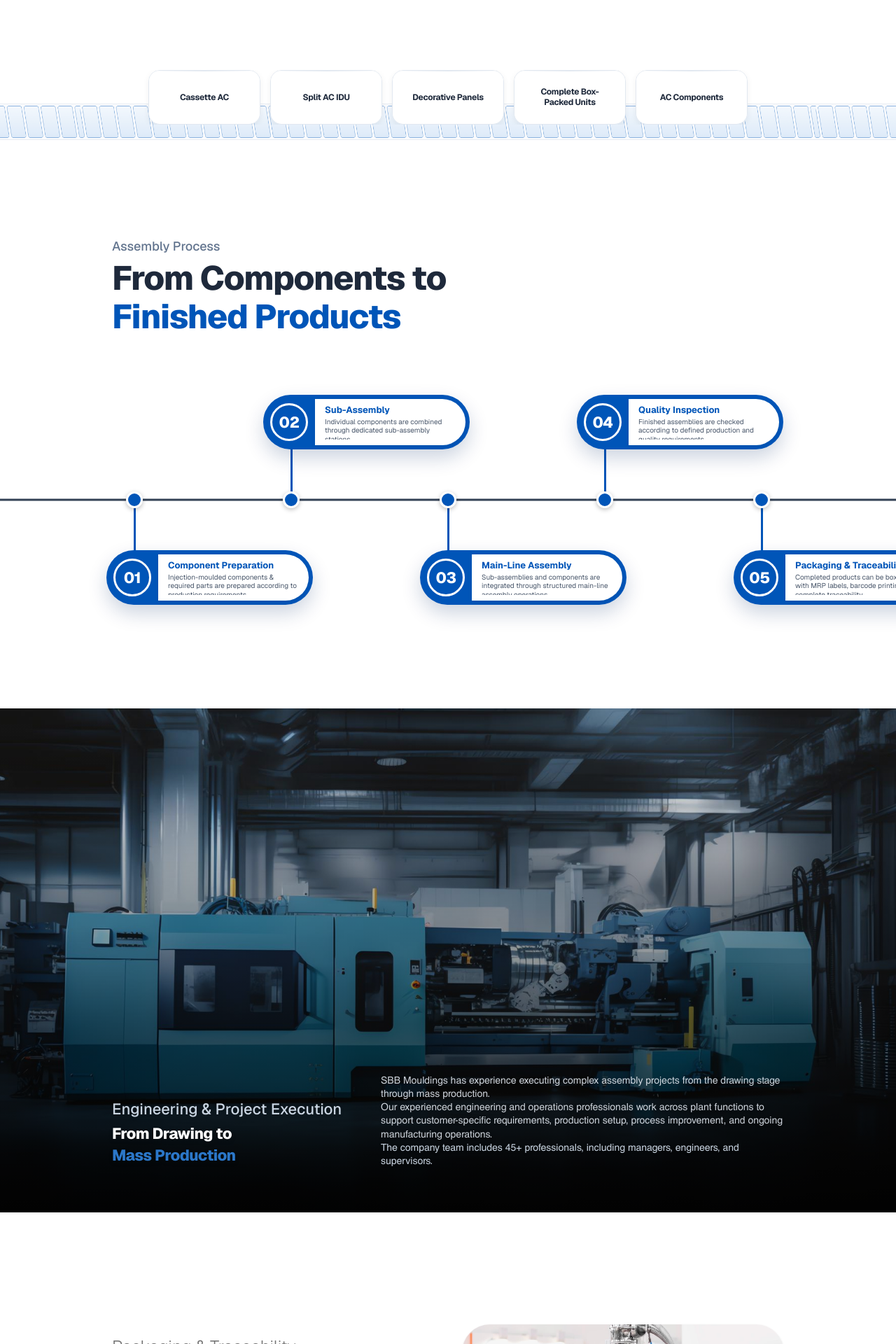
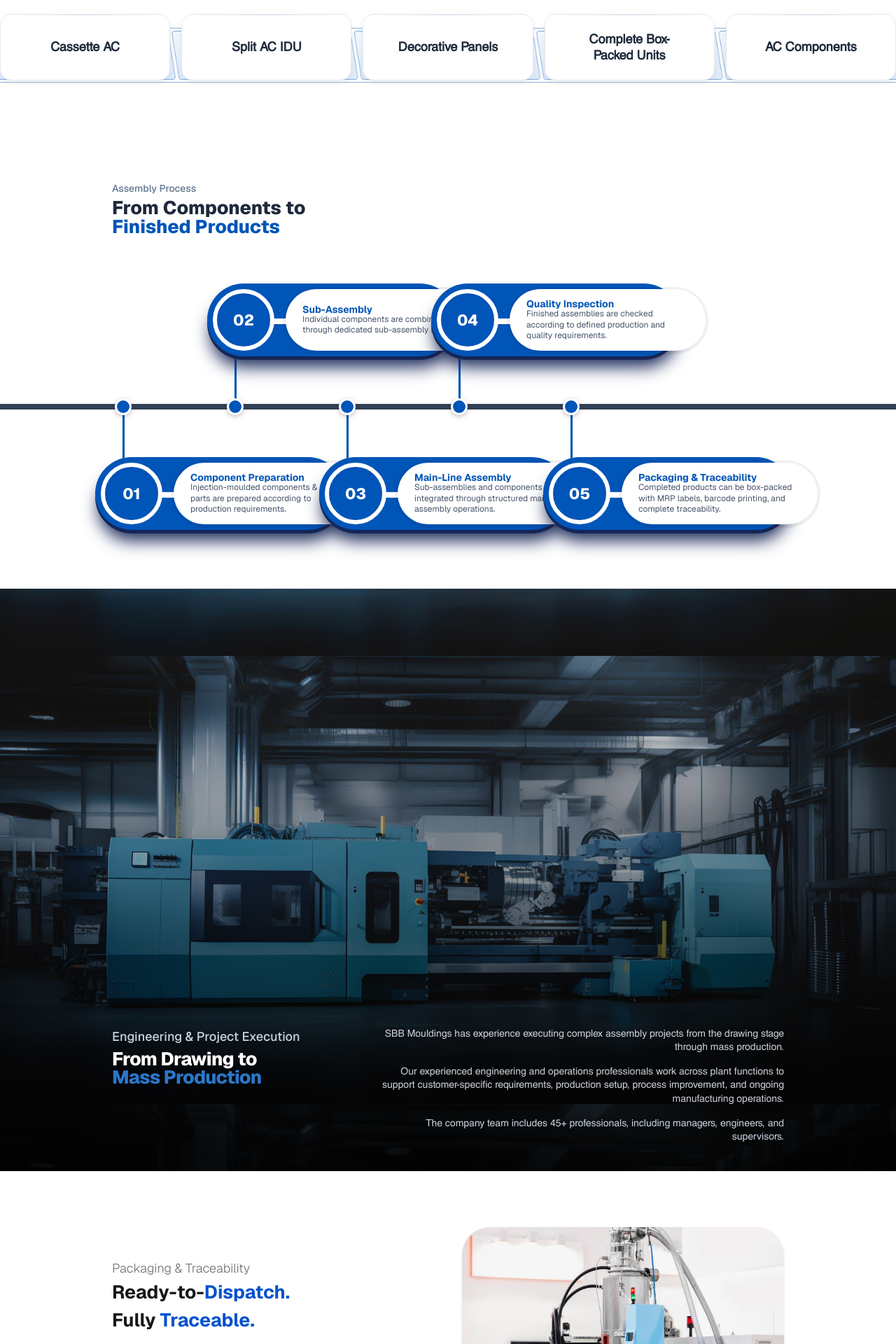
Before and after one commit to Chandail-Kajal/sbb-modulings, a Next.js app: page /assembly in a window 1280 px wide. Shown: the part 1440-3360 px from the top of the page at 70% size. Built offline with nearby package versions, Linux system fonts and the light colour scheme; a web font is replaced by a local one.

Commit message:
fix minor chnages

```diff
--- a/src/app/assembly/page.tsx
+++ b/src/app/assembly/page.tsx
@@ -1,4 +1,4 @@
-import { Cards } from "@/components/assembly/cards";
+
 import { CompleteAssemble } from "@/components/assembly/complete-assemble";
 
 import { Footer } from "@/components/Footer";
@@ -9,6 +9,7 @@ import { Engineering } from "@/components/assembly/engineering";
 import { Packaging } from "@/components/assembly/packaging";
 import WhyUs from "@/components/assembly/chooseUS";
 import { AssemblyBanner } from "@/components/assembly/assemblyBanner";
+import { CassetsSection } from "@/components/assembly/cassetsSection";
 
 export default function Assembly() {
     return (
@@ -56,36 +57,9 @@ export default function Assembly() {
 
 
             <CompleteAssemble />
-            <Section>
-                <div className="flex flex-col gap-16 section-container">
-                    <div className="flex sm:flex-row flex-col justify-between items-start gap-6">
-                        {/* Left Column: Eyebrow + Multi-line Heading */}
-                        <div className="sm:max-w-lg w-full mx-auto sm:mx-0">
-                            <p className="text-fluid-24 font-light text-neutral-500 tracking-tight mb-2">
-                                Air Conditioning Assembly
-                            </p>
-                            <h2 className="text-fluid-40 font-bold tracking-tight text-neutral-900 leading-tight">
-                                Specialized Cassette <br />
-                                <span className="text-[#0052cc]">AC Assembly</span>
-                            </h2>
-                        </div>
 
-                        {/* Right Column: Paragraph Content */}
-                        <div className="sm:max-w-[42%] w-full font-ce text-fluid-16 text-neutral-600 sm:text-right leading-relaxed space-y-4">
-                            <p>
-                                SBB Mouldings has developed dedicated assembly capabilities for Cassette
-                                AC applications, including complex decorative panel assembly programs.
-                            </p>
-                            <p>
-                                Our operations support complete assembly requirements involving multiple
-                                components and sub-assemblies, with production processes structured
-                                around customer-specific requirements.
-                            </p>
-                        </div>
-                    </div>
-                </div>
-            </Section>
-            <Cards/>
+            <CassetsSection/>
+
 
            <AssemblyProcess/>
            <Engineering/>
--- a/src/components/assembly/AssemblyProcess.tsx
+++ b/src/components/assembly/AssemblyProcess.tsx
@@ -1,117 +1,71 @@
-"use client"
+"use client";
 
-import React from "react"
+import React from "react";
+import { Section } from "../Section";
 
 interface ProcessStep {
-  number: string
-  title: string
-  description: string
-  position: "top" | "bottom"
+  number: string;
+  title: string;
+  description: string;
+  position: "top" | "bottom";
 }
 
 const steps: ProcessStep[] = [
   {
     number: "01",
     title: "Component Preparation",
-    description: "Injection-moulded components & required parts are prepared according to production requirements.",
+    description:
+      "Injection-moulded components & required parts are prepared according to production requirements.",
     position: "bottom",
   },
   {
     number: "02",
     title: "Sub-Assembly",
-    description: "Individual components are combined through dedicated sub-assembly stations.",
+    description:
+      "Individual components are combined through dedicated sub-assembly stations.",
     position: "top",
   },
   {
     number: "03",
     title: "Main-Line Assembly",
-    description: "Sub-assemblies and components are integrated through structured main-line assembly operations.",
+    description:
+      "Sub-assemblies and components are integrated through structured main-line assembly operations.",
     position: "bottom",
   },
   {
     number: "04",
     title: "Quality Inspection",
-    description: "Finished assemblies are checked according to defined production and quality requirements.",
+    description:
+      "Finished assemblies are checked according to defined production and quality requirements.",
     position: "top",
   },
   {
     number: "05",
     title: "Packaging & Traceability",
-    description: "Completed products can be box-packed with MRP labels, barcode printing, and complete traceability.",
+    description:
+      "Completed products can be box-packed with MRP labels, barcode printing, and complete traceability.",
     position: "bottom",
   },
-]
+];
 
 export default function AssemblyProcessSection() {
   return (
-    <section className="w-full bg-white py-16 lg:py-24 select-none overflow-hidden">
-      {/* 1. Header with section-container */}
-      <div className="section-container mb-12 lg:mb-16">
-        <p className="text-base lg:text-lg font-medium text-slate-500 mb-1">
+    <div className="relavtive pb-(--section-y) flex flex-col gap-16">
+      <Section className="overflow-x-visible w-full " disablePaddingY>
+        <div className="section-container">
+          <div className="">
+            <p className="text-fluid-16 font-medium text-slate-500 mb-1">
               Assembly Process
             </p>
-        <h2 className="text-3xl sm:text-4xl lg:text-5xl font-extrabold text-[#1e293b] leading-[1.15] tracking-tight">
+            <h2 className="text-fluid-40 font-extrabold text-[#1e293b] leading-none ">
               From Components to
             </h2>
-        <h2 className="text-3xl sm:text-4xl lg:text-5xl font-extrabold text-[#0055b8] leading-[1.15] tracking-tight">
+            <h2 className="text-fluid-40 font-extrabold text-[#0055b8] leading-none">
               Finished Products
             </h2>
           </div>
-
-      {/* 2. Desktop Timeline Diagram (Symmetrical Start & End) */}
-      <div className="hidden lg:block relative w-full my-8">
-        {/* Full-width continuous center horizontal line */}
-        <div className="absolute left-0 right-0 top-1/2 -translate-y-1/2 h-[3px] bg-[#334155] z-0 pointer-events-none" />
-
-        {/* 5-Step Grid Container */}
-        <div className="relative max-w-[1380px] mx-auto px-12 xl:px-20 h-[340px] flex items-center justify-between z-10">
-          {steps.map((step, index) => {
-            const isTop = step.position === "top"
-
-            return (
-              <div
-                key={index}
-                className="relative flex flex-col items-center justify-center flex-1"
-              >
-                {/* Connecting Blue Vertical Line (Aligned to Node and Badge Center) */}
-                <div
-                  className={`absolute w-[3px] bg-[#0055b8] z-10 ${
-                    isTop ? "bottom-1/2 h-[72px]" : "top-1/2 h-[72px]"
-                  }`}
-                />
-
-                {/* Center Node Dot on Timeline */}
-                <div className="relative z-20 w-6 h-6 rounded-full bg-[#0055b8] border-[3.5px] border-white shadow-[0_2px_6px_rgba(0,0,0,0.25)]" />
-
-                {/* Main Blue Outer Capsule Card */}
-                <div
-                  className={`absolute left-1/2 -translate-x-[40px] z-30 flex items-center bg-[#0055b8] w-[275px] xl:w-[295px] h-[78px] p-1.5 rounded-full shadow-[0_12px_28px_rgba(0,40,100,0.2)] transition-transform duration-300 hover:scale-105 ${
-                    isTop ? "bottom-[calc(50%+72px)]" : "top-[calc(50%+72px)]"
-                  }`}
-                >
-                  {/* Left Circle Number Badge */}
-                  <div className="shrink-0 w-[54px] h-[54px] rounded-full border-[3px] border-white flex items-center justify-center text-white font-extrabold text-[22px] tracking-tight ml-1 shadow-inner">
-                    {step.number}
         </div>
-
-                  {/* Overlay White Inset Card Holding Text */}
-                  <div className="flex-1 ml-2.5 bg-white h-full rounded-r-full rounded-l-[14px] px-3.5 py-2 flex flex-col justify-center text-left shadow-[0_2px_6px_rgba(0,0,0,0.06)]">
-                    <h4 className="text-[13px] font-bold text-[#0055b8] leading-tight mb-0.5">
-                      {step.title}
-                    </h4>
-                    <p className="text-[10px] text-[#475569] leading-[1.28] font-normal line-clamp-3">
-                      {step.description}
-                    </p>
-                  </div>
-                </div>
-              </div>
-            )
-          })}
-        </div>
-      </div>
-
-      {/* 3. Responsive Mobile / Tablet Flow */}
-      <div className="lg:hidden section-container">
+        <div className="lg:hidden ">
           <div className="relative pl-6 border-l-2 border-[#0055b8] ml-4 space-y-6">
             {steps.map((step, index) => (
               <div key={index} className="relative">
@@ -136,6 +90,58 @@ export default function AssemblyProcessSection() {
             ))}
           </div>
         </div>
-    </section>
-  )
+      </Section>
+      <div className="hidden lg:block relative">
+        <div className="absolute left-0 right-0 top-1/2 -translate-y-1/2 h-2 bg-[#334155] z-0 pointer-events-none" />
+        <div className="relative  px-12 xl:px-20 h-90 flex items-center justify-between z-10 max-w-(--container-content) lg:mx-4">
+          {steps.map((step, index) => {
+            const isTop = step.position === "top";
+            return (
+              <div
+                key={index}
+                className="relative flex flex-col items-center justify-center flex-1"
+              >
+                <div
+                  className={`absolute w-0.75 bg-[#0055b8] z-10 ${
+                    isTop ? "bottom-1/2 h-19" : "top-1/2 h-19"
+                  }`}
+                />
+
+                <div className="relative z-20 w-6 h-6 rounded-full bg-[#0055b8] border-[3.5px] border-white shadow-[0_2px_6px_rgba(0,0,0,0.25)]" />
+
+                <div
+                  className={`absolute overflow-visible left-1/2 -translate-x-10 z-30 flex items-center bg-[#0055b8] h-26 p-2 rounded-full shadow-[0_5px_0_0_#cbd5e1,0_20px_25px_-5px_rgba(0,0,0,0.1)] shadow-blue-950 transition-transform duration-300 hover:scale-105 ${
+                    isTop ? "bottom-[calc(50%+72px)]" : "top-[calc(50%+72px)]"
+                  }`}
+                >
+                  <div className="w-full flex flex-row relative h-full">
+                    <div className="w-85">
+                      <div className="shrink-0 aspect-square h-full rounded-full border-6 border-white flex items-center justify-center text-white font-extrabold text-fluid-32 shadow-inner">
+                        {step.number}
+                      </div>
+                    </div>
+                    <div className="h-2 bg-white w-20 fixed top-1/2 -mt-0.5 left-23"/>
+                    <div
+                      className={
+                        "absolute left-26 w-70 bg-white h-22 rounded-full flex flex-col justify-center text-left shadow-[0_1px_0_4px_rgba(0,0,0,0.06)]"
                       }
+                    >
+                      <div className="px-6 flex-col flex">
+                        <h4 className="text-fluid-16 font-bold text-[#0055b8] leading-none">
+                          {step.title}
+                        </h4>
+                        <p className="text-xs text-[#475569] leading-[1.28] font-normal line-clamp-3">
+                          {step.description}
+                        </p>
+                      </div>
+                    </div>
+                  </div>
+                </div>
+              </div>
+            );
+          })}
+        </div>
+      </div>
+    </div>
+  );
+}
--- a/src/components/assembly/cards.tsx
+++ /dev/null
@@ -1,76 +0,0 @@
-"use client"
-
-import React from "react"
-
-export interface CardItem {
-  id: string
-  title: string
-}
-
-const defaultCardItems: CardItem[] = [
-  { id: "cassette", title: "Cassette AC" },
-  { id: "split-idu", title: "Split AC IDU" },
-  { id: "decorative", title: "Decorative Panels" },
-  { id: "box-packed", title: "Complete Box-\nPacked Units" },
-  { id: "components", title: "AC Components" },
-]
-
-export interface CardsProps {
-  items?: CardItem[]
-  onSelect?: (item: CardItem) => void
-}
-
-export function Cards({ items = defaultCardItems, onSelect }: CardsProps) {
-  return (
-    <div className="w-full py-16 bg-white select-none overflow-hidden">
-      <div className="relative w-full">
-        {/* Conveyor Belt Track Line */}
-        <div
-          className="absolute inset-x-0 top-[48px] h-[52px] pointer-events-none z-0 opacity-80"
-          style={{
-            backgroundImage: `url("/assembly/cardbus.png")`,
-            backgroundRepeat: "repeat-x",
-            backgroundPosition: "center",
-            backgroundSize: "auto 100%",
-          }}
-        >
-          {/* Fallback rail line */}
-          <div className="w-full h-full border-y border-slate-200 bg-slate-100/40" />
-        </div>
-
-        {/* Card Tabs Container */}
-        <div className="relative z-10 flex flex-nowrap items-center justify-center gap-3.5 px-4 max-w-7xl mx-auto overflow-x-auto no-scrollbar">
-          {items.map((item) => (
-            <button
-              key={item.id}
-              type="button"
-              onClick={() => onSelect?.(item)}
-              className="group relative flex items-center justify-center shrink-0 w-[160px] h-[78px] px-3.5 rounded-2xl text-center font-bold text-xs tracking-tight cursor-pointer outline-none overflow-hidden transition-all duration-300 ease-out border border-[#e2e8f0] shadow-[0_3px_10px_rgba(0,0,0,0.06)] hover:-translate-y-1 hover:shadow-[0_8px_20px_rgba(3,70,148,0.35)] hover:border-transparent"
-            >
-              {/* 1. Default State: Pure #FFFFFF for all cards */}
-              <div className="absolute inset-0 z-0 bg-[#FFFFFF] transition-opacity duration-300 group-hover:opacity-0" />
-
-              {/* 2. Hover State: Radial Blue Gradient overlay */}
-              <div
-                className="absolute inset-0 z-0 opacity-0 group-hover:opacity-100 transition-opacity duration-300 ease-out"
-                style={{
-                  background: "radial-gradient(ellipse at top, #2b77c9 0%, #1555a3 55%, #083c7b 100%)",
-                }}
-              />
-
-              {/* 3. Subtle top gloss border */}
-              <div className="absolute top-0 inset-x-0 h-[1px] bg-gradient-to-r from-transparent via-slate-200 group-hover:via-white/50 to-transparent z-10 pointer-events-none transition-colors duration-300" />
-
-              {/* 4. Text Content: Dark by default, turns white on hover */}
-              <span className="relative z-20 whitespace-pre-line leading-[1.25] text-[#1e293b] group-hover:text-white transition-colors duration-300">
-                {item.title}
-              </span>
-            </button>
-          ))}
-        </div>
-      </div>
-    </div>
-  )
-}
-
-export default Cards
--- /dev/null
+++ b/src/components/assembly/cassetsSection.tsx
@@ -0,0 +1,105 @@
+"use client"
+
+import React from "react"
+import { Section } from "../Section"
+
+export interface CardItem {
+  id: string
+  title: string
+}
+
+const defaultCardItems: CardItem[] = [
+  { id: "cassette", title: "Cassette AC" },
+  { id: "split-idu", title: "Split AC IDU" },
+  { id: "decorative", title: "Decorative Panels" },
+  { id: "box-packed", title: "Complete Box-\nPacked Units" },
+  { id: "components", title: "AC Components" },
+]
+
+export interface CardsProps {
+  items?: CardItem[]
+  onSelect?: (item: CardItem) => void
+}
+
+export function CassetsSection({ items = defaultCardItems, onSelect }: CardsProps) {
+  return (
+    <div className="relative">
+
+      <Section>
+        <div className="flex flex-col gap-16 section-container overflow-x-visible">
+          <div className="flex sm:flex-row flex-col justify-between items-start gap-6">
+            <div className="sm:max-w-lg w-full mx-auto sm:mx-0">
+              <p className="text-fluid-24 font-light text-neutral-500 tracking-tight mb-2">
+                Air Conditioning Assembly
+              </p>
+              <h2 className="text-fluid-40 font-bold tracking-tight text-neutral-900 leading-tight">
+                Specialized Cassette <br />
+                <span className="text-[#0052cc]">AC Assembly</span>
+              </h2>
+            </div>
+
+            <div className="sm:max-w-[42%] w-full font-ce text-fluid-16 text-neutral-600 sm:text-right leading-relaxed space-y-4">
+              <p>
+                SBB Mouldings has developed dedicated assembly capabilities for Cassette
+                AC applications, including complex decorative panel assembly programs.
+              </p>
+              <p>
+                Our operations support complete assembly requirements involving multiple
+                components and sub-assemblies, with production processes structured
+                around customer-specific requirements.
+              </p>
+            </div>
+          </div>
+        </div>
+
+        <div className="w-full py-16 bg-white select-none overflow-hidden">
+          <div className="relative w-full">
+
+            <div className="relative z-10 grid lg:grid-cols-5 no-scrollbar gap-4">
+              {items.map((item) => (
+                <button
+                  key={item.id}
+                  type="button"
+                  onClick={() => onSelect?.(item)}
+                  className="group relative flex items-center justify-center shrink-0 w-full  px-3.5 py-6 rounded-2xl text-center font-bold font-ce text-fluid-24 cursor-pointer outline-none overflow-hidden transition-all duration-300 ease-out border border-[#e2e8f0] shadow-[0_3px_10px_rgba(0,0,0,0.06)] hover:-translate-y-1 hover:shadow-[0_8px_20px_rgba(3,70,148,0.35)] hover:border-transparent"
+                >
+                  {/* 1. Default State: Pure #FFFFFF for all cards */}
+                  <div className="absolute inset-0 z-0 bg-[#FFFFFF] transition-opacity duration-300 group-hover:opacity-0" />
+
+                  {/* 2. Hover State: Radial Blue Gradient overlay */}
+                  <div
+                    className="absolute inset-0 z-0 opacity-0 group-hover:opacity-100 transition-opacity duration-300 ease-out"
+                    style={{
+                      background: "radial-gradient(ellipse at top, #2b77c9 0%, #1555a3 55%, #083c7b 100%)",
+                    }}
+                  />
+
+                  {/* 3. Subtle top gloss border */}
+                  <div className="absolute top-0 inset-x-0 h-[1px] bg-gradient-to-r from-transparent via-slate-200 group-hover:via-white/50 to-transparent z-10 pointer-events-none transition-colors duration-300" />
+
+                  {/* 4. Text Content: Dark by default, turns white on hover */}
+                  <span className="relative z-20 whitespace-pre-line leading-[1.25] text-[#1e293b] group-hover:text-white transition-colors duration-300">
+                    {item.title}
+                  </span>
+                </button>
+              ))}
+            </div>
+          </div>
+        </div>
+
+        <div
+          className="absolute inset-x-0 bottom-35 h-20 pointer-events-none z-0 opacity-80"
+          style={{
+            backgroundImage: `url("/assembly/cardbus.png")`,
+            backgroundRepeat: "repeat-x",
+            backgroundPosition: "center",
+            backgroundSize: "auto 100%",
+          }}
+        >
+          {/* Fallback rail line */}
+          <div className="w-full h-full border-y border-slate-200 bg-slate-100/40" />
+        </div>
+      </Section>
+    </div>
+  )
+}
--- a/src/components/assembly/engineering.tsx
+++ b/src/components/assembly/engineering.tsx
@@ -5,7 +5,7 @@ export function Engineering() {
     <section className="relative w-full overflow-hidden">
       {/* Background Image Container with Dynamic Aspect Ratio */}
       <div
-        className="relative w-full min-h-137.5 md:min-h-160 lg:min-h-180 bg-cover bg-center flex flex-col justify-end"
+        className="relative w-full min-h-137.5 md:min-h-160 lg:min-h-208 bg-contain bg-center flex flex-col justify-end"
         style={{
           backgroundImage: "url('/assembly/engineeringbg.jpg')",
         }}
@@ -14,25 +14,25 @@ export function Engineering() {
         <div className="absolute inset-0 bg-linear-to-t from-black/90 via-black/40 to-transparent pointer-events-none" />
 
         {/* Content Container aligned at the bottom */}
-        <div className="relative z-10 w-full section-container pb-12 sm:pb-16 pt-32 section-container">
-          <div className="flex flex-col lg:flex-row justify-between items-start lg:items-end gap-8 lg:gap-12">
+        <div className="relative z-10 w-full section-container pb-10 pt-32 section-container">
+          <div className="flex flex-col lg:flex-row justify-between items-start lg:items-start gap-8 lg:gap-12">
 
             {/* Left Header Column */}
             <div className="max-w-xl text-left">
-              <p className="text-fluid-32  font-medium text-slate-300 tracking-normal mb-1.5 drop-shadow font-neue">
+              <p className="text-fluid-24  font-medium text-slate-300 tracking-normal mb-1.5 drop-shadow font-neue">
                 Engineering &amp; Project Execution
               </p>
-              <h2 className="text-fluid-32 font-extrabold tracking-tight text-white leading-[1.15] drop-shadow-md font-neue">
+              <h2 className="text-fluid-40 font-extrabold tracking-tight text-white leading-none drop-shadow-md font-neue">
                 From Drawing to
               </h2>
-              <h2 className="text-fluid-32 font-extrabold tracking-tight text-[#2b77c9] leading-relaxed drop-shadow-md font-neue">
+              <h2 className="text-fluid-40 font-extrabold tracking-tight text-[#2b77c9] leading-none drop-shadow-md font-neue">
                 Mass Production
               </h2>
             </div>
 
             {/* Right Paragraphs Column (Right-Aligned on Desktop) */}
             <div max-w-xl text-right>
-            <div className="max-w-xl w-full  text-slate-200/90 text-fluid-16 leading-snug  drop-shadow font-ce">
+            <div className="max-w-xl w-full  text-slate-200/90 text-fluid-16 leading-snug  drop-shadow font-ce flex flex-col gap-4 text-right">
               <p>
                 SBB Mouldings has experience executing complex assembly projects from the drawing stage through mass production.
               </p>
--- a/src/components/assembly/packaging.tsx
+++ b/src/components/assembly/packaging.tsx
@@ -15,33 +15,33 @@ export function Packaging() {
 
   return (
     <Section>
-      <div className="flex flex-col lg:flex-row justify-between items-center gap-10 section-container py-12 lg:py-20">
+      <div className="flex flex-col lg:flex-row justify-between items-center gap-10 section-container ">
         {/* Left Side: Text Content */}
         <div className="flex flex-col w-full lg:max-w-[48%] font-sans text-neutral-800">
           {/* Header */}
-          <div className="flex flex-col gap-1.5">
-            <p className="text-xl sm:text-2xl font-light text-neutral-500 tracking-normal">
+          <div className="flex flex-col  font-neue">
+            <p className="text-fluid-24 font-light text-neutral-500 leading-relaxed">
               Packaging & Traceability
             </p>
-            <h2 className="text-4xl sm:text-5xl font-extrabold tracking-tight text-neutral-900 leading-[1.1]">
+            <h2 className="text-fluid-40 font-bold  text-neutral-900">
               Ready-to-<span className="text-[#0052cc]">Dispatch.</span> <br />
               Fully <span className="text-[#0052cc]">Traceable.</span>
             </h2>
           </div>
 
           {/* Body & List */}
-          <div className="mt-8 flex flex-col gap-6 text-sm sm:text-base text-neutral-600">
-            <p className="font-normal leading-relaxed text-neutral-500">
+          <div className="mt-8 flex flex-col gap-6 text-fluid-16 leading-snug text-neutral-600">
+            <p className="font-normal leading-relaxed text-neutral-500 font-ce">
               Our assembly capabilities extend through final product preparation and packaging.
             </p>
 
             <div className="flex flex-col gap-3">
-              <h3 className="font-bold text-neutral-900 text-base sm:text-lg">
+              <h3 className="font-bold text-neutral-900 text-fluid-24 leading-relaxed font-ce">
                 We can supply complete box-packed units with:
               </h3>
 
               {/* Bullet List matching image */}
-              <ul className="space-y-1.5 text-neutral-500 text-xs sm:text-sm leading-relaxed">
+              <ul className="space-y-1.5 text-neutral-500 text-fluid-16 leading-snug font-ce">
                 {packagingFeatures.map((item, index) => (
                   <li key={index} className="flex items-center gap-2">
                     <span className="text-neutral-400 text-base leading-none">•</span>
```
Also changed, not shown: src/components/assembly/chooseUS.tsx (+22 -48 lines), public/assembly/faqbg.jpg (added). Lines whose indentation alone changed are shown as unchanged.
